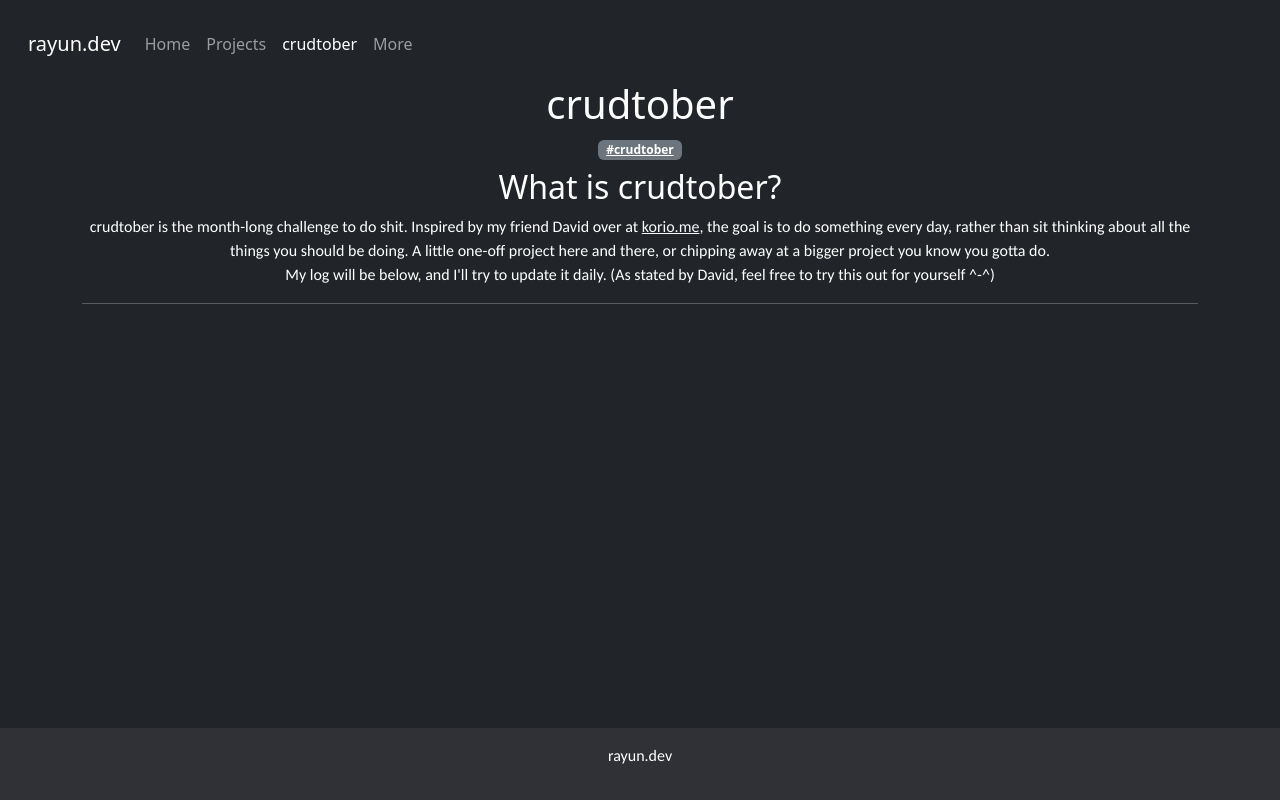
After one commit to rayun56/rayun.dev-page, a Django app: template main/templates/main/crudtober.html in a window 1280 px wide. The commit adds this page. Run offline with Django 3.2, Linux system fonts and the light colour scheme; the template is opened without the code that fills it, so the values that code supplies are empty; some libraries are stand-ins or nearby versions.

Commit message:
Add crudtober page

```diff
--- a/main/admin.py
+++ b/main/admin.py
@@ -1,6 +1,7 @@
 from django.contrib import admin
 
-from .models import Project, Tag
+from .models import Project, Tag, CrudtoberDay
 
 admin.site.register(Project)
 admin.site.register(Tag)
+admin.site.register(CrudtoberDay)
--- a/main/templates/base.html
+++ b/main/templates/base.html
@@ -42,6 +42,9 @@
                             <a class="nav-link {% block nav_projects %}{% endblock %}" href="{% url 'main:projects' %}">Projects</a>
                         </li>
                         <li class="nav-item">
+                            <a class="nav-link {% block nav_crudtober %}{% endblock %}" href="{% url 'main:crudtober' %}">crudtober</a>
+                        </li>
+                        <li class="nav-item">
                             <a class="nav-link {% block nav_reserved %}{% endblock %}" href="{% url 'main:reserved' %}">More</a>
                         </li>
                     </ul>
--- /dev/null
+++ b/main/templates/main/crudtober.html
@@ -0,0 +1,43 @@
+{% extends 'base.html' %}
+{% block nav_crudtober %}active{% endblock %}
+{% load static %}
+
+{% block content %}
+    <div class="container" data-bs-theme="dark">
+        <div class="row justify-content-sm-center mt-2">
+            <div class="col-sm-auto">
+                <h1>crudtober</h1>
+                <a class="badge bg-secondary" href="https://twitter.com/search?q=%23crudtober" target="_blank">#crudtober</a>
+                <h2 class="mt-2">What is crudtober?</h2>
+                <p>
+                    crudtober is the month-long challenge to do shit. Inspired by my friend David over at
+                    <a class="link-light" href="https://korio.me/crudtober/">korio.me</a>, the goal is to do something
+                    every day, rather than sit thinking about all the things you should be doing. A little one-off
+                    project here and there, or chipping away at a bigger project you know you gotta do.<br>
+                    My log will be below, and I'll try to update it daily. (As stated by David, feel free to try this
+                    out for yourself ^-^)
+                </p>
+                <hr>
+            </div>
+        </div>
+        <div class="row justify-content-left">
+            <div class="accordion" id="dayaccordion">
+                {% for crud_day in crud %}
+                    <div class="accordion-item">
+                        <h2 class="accordion-header">
+                            <button class="accordion-button collapsed" type="button" data-bs-toggle="collapse"
+                                    data-bs-target="#collapse-{{ crud_day.day }}" aria-expanded="false" aria-controls="collapse-{{ crud_day.day }}">
+                                Day {{ crud_day.day }}
+                            </button>
+                        </h2>
+                        <div id="collapse-{{ crud_day.day }}" class="accordion-collapse collapse">
+                            <div class="accordion-body text-start">
+                                <p>{% autoescape off %}{{ crud_day.items }}{% endautoescape %}</p>
+                            </div>
+                        </div>
+                    </div>
+                {% endfor %}
+            </div>
+        </div>
+    </div>
+{% endblock %}
--- a/main/urls.py
+++ b/main/urls.py
@@ -6,5 +6,6 @@ app_name = 'main'
 urlpatterns = [
     path('', views.index, name='index'),
     path('projects/', views.projects, name='projects'),
+    path('crudtober/', views.crudtober, name='crudtober'),
     path('reserved/', views.reserved, name='reserved')
 ]
```
Also changed, not shown: main/models.py (+8 -0 lines), main/views.py (+14 -1 lines).
